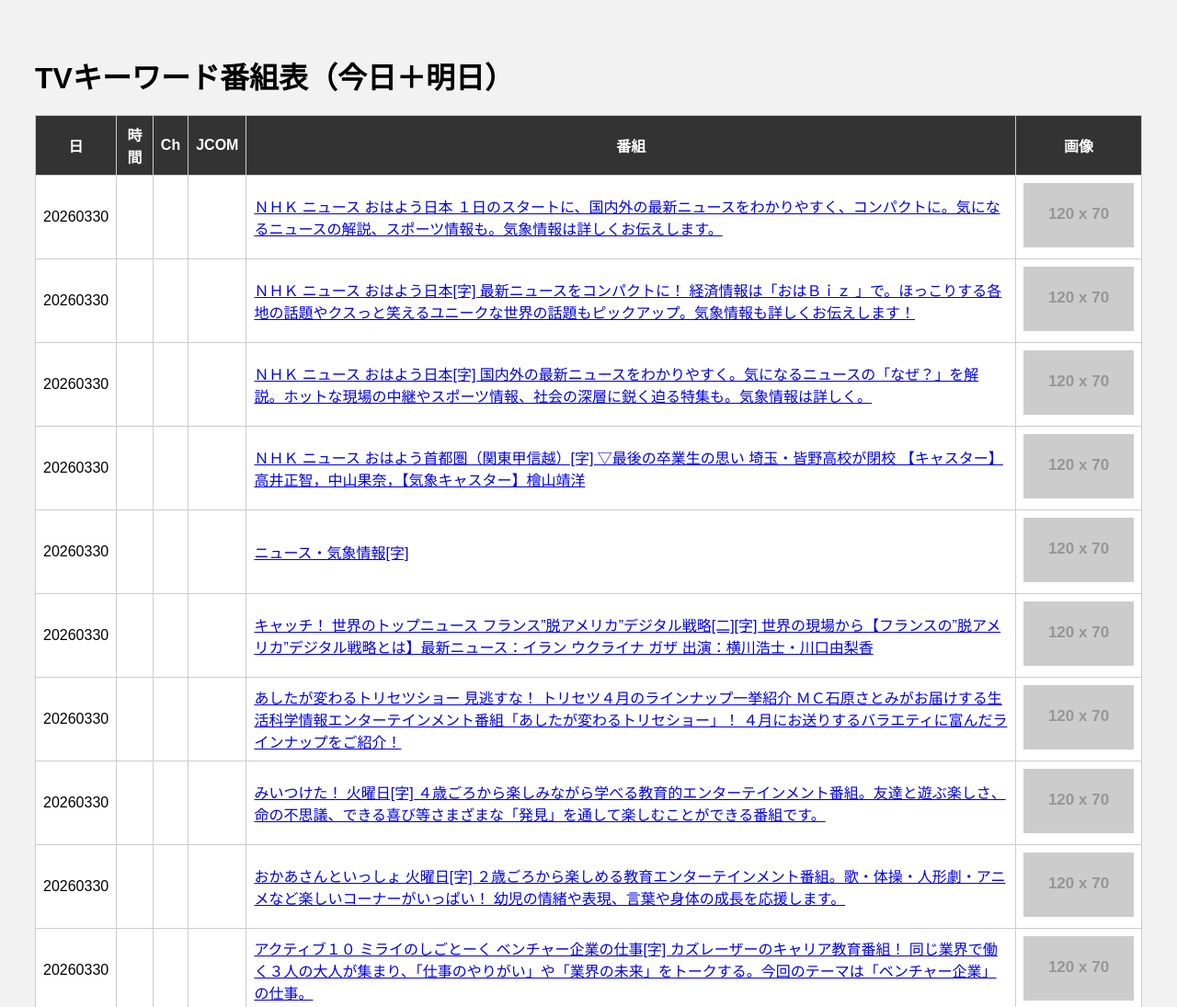
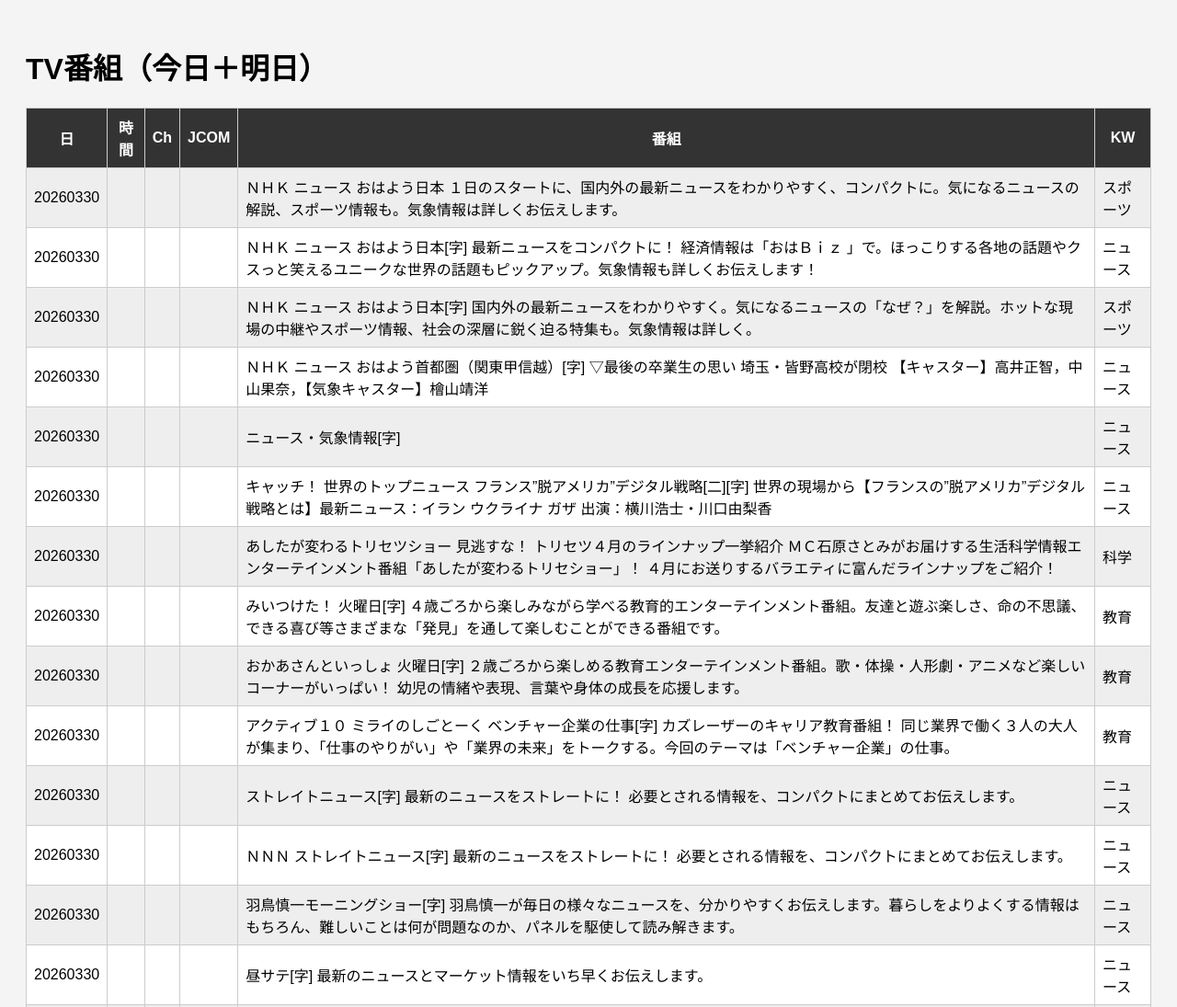
Before and after one commit to seikatsuto/jcom-tv-filter, a plain HTML site: page index.html in a window 1280 px wide. Shown: the top 1095 px of the page at 92% size. Drawn offline with Linux system fonts and the light colour scheme; placeholder pictures from the web are drawn by us.

Commit message:
Refactor index.html for TV program display
Updated the HTML structure and styling for the TV program table, including changes to the title and added a keyword column.

```diff
--- a/index.html
+++ b/index.html
@@ -2,98 +2,58 @@
 <html>
 <head>
 <meta charset="utf-8">
-<title>TVキーワード番組表</title>
+<title>TV番組フィルタ</title>
 
 <style>
-
-body{
-font-family:sans-serif;
-background:#f2f2f2;
-padding:30px;
-}
-
-h1{
-margin-bottom:20px;
-}
-
-table{
-border-collapse:collapse;
-background:white;
-width:100%;
-}
-
-th,td{
-border:1px solid #ccc;
-padding:8px;
-}
-
-th{
-background:#333;
-color:white;
-}
-
-img{
-width:120px;
-}
-
+body { font-family: sans-serif; background:#f4f4f4; padding:20px; }
+table { border-collapse:collapse; width:100%; background:white; }
+th,td { border:1px solid #ccc; padding:8px; }
+th { background:#333; color:white; }
+tr:nth-child(even){ background:#eee; }
 </style>
 
 </head>
 
 <body>
 
-<h1>TVキーワード番組表（今日＋明日）</h1>
+<h1>TV番組（今日＋明日）</h1>
 
 <table id="tv">
-
 <tr>
 <th>日</th>
 <th>時間</th>
 <th>Ch</th>
 <th>JCOM</th>
 <th>番組</th>
-<th>画像</th>
+<th>KW</th>
 </tr>
-
 </table>
 
 <script>
-
 fetch("my_tv.json")
 .then(r=>r.json())
 .then(data=>{
 
-let table=document.getElementById("tv")
+let t=document.getElementById("tv")
 
 data.programs.forEach(p=>{
-
-let img="https://placehold.jp/120x70.png"
 
 let tr=document.createElement("tr")
 
 tr.innerHTML=`
-
 <td>${p.date}</td>
 <td>${p.time}</td>
 <td>${p.channel}</td>
 <td>${p.jcom}</td>
-<td>
-<a href="${p.url}" target="_blank">
-${p.title}
-</a>
-</td>
-<td>
-<img src="${img}">
-</td>
-
+<td>${p.title}</td>
+<td>${p.keyword}</td>
 `
 
-table.appendChild(tr)
+t.appendChild(tr)
 
 })
 
 })
-
 </script>
 
 </body>
```
